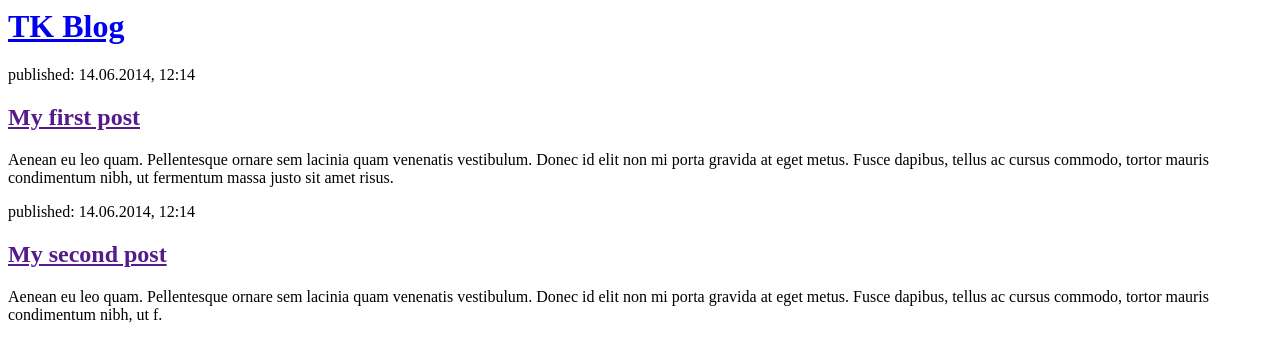
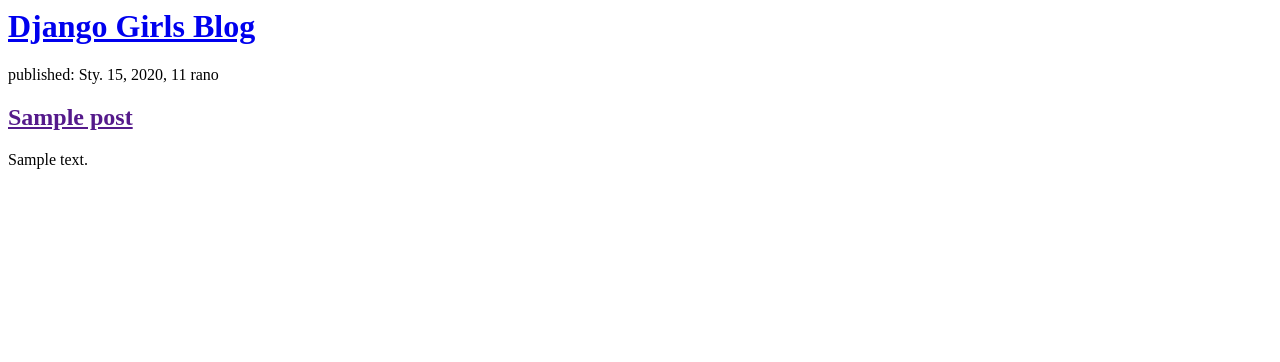
Before and after one commit to tomkor96/my-first-blog, a Django app: page / in a window 1280 px wide. Shown: the top 362 px of the page. Run offline with Django 3.2, Linux system fonts and the light colour scheme; tables that the repository leaves empty hold one stand-in row (values such as "Sample post").

Commit message:
Obsługa dynamicznego wczytywania postów

```diff
--- a/blog/templates/blog/post_list.html
+++ b/blog/templates/blog/post_list.html
@@ -4,19 +4,15 @@
     </head>
     <body>
         <div>
-            <h1><a href="/">TK Blog</a></h1>
+            <h1><a href="/">Django Girls Blog</a></h1>
         </div>
 
-        <div>
-            <p>published: 14.06.2014, 12:14</p>
-            <h2><a href="">My first post</a></h2>
-            <p>Aenean eu leo quam. Pellentesque ornare sem lacinia quam venenatis vestibulum. Donec id elit non mi porta gravida at eget metus. Fusce dapibus, tellus ac cursus commodo, tortor mauris condimentum nibh, ut fermentum massa justo sit amet risus.</p>
-        </div>
-
-        <div>
-            <p>published: 14.06.2014, 12:14</p>
-            <h2><a href="">My second post</a></h2>
-            <p>Aenean eu leo quam. Pellentesque ornare sem lacinia quam venenatis vestibulum. Donec id elit non mi porta gravida at eget metus. Fusce dapibus, tellus ac cursus commodo, tortor mauris condimentum nibh, ut f.</p>
-        </div>
+        {% for post in posts %}
+            <div>
+                <p>published: {{ post.published_date }}</p>
+                <h2><a href="">{{ post.title }}</a></h2>
+                <p>{{ post.text|linebreaksbr }}</p>
+            </div>
+        {% endfor %}
     </body>
 </html>
--- a/blog/views.py
+++ b/blog/views.py
@@ -1,5 +1,10 @@
 from django.shortcuts import render
+from django.utils import timezone
+from .models import Post
 
 
 def post_list(request):
-    return render(request, "blog/post_list.html", {})
+    posts = Post.objects.filter(published_date__lte=timezone.now()).order_by(
+        "published_date"
+    )
+    return render(request, "blog/post_list.html", {"posts": posts})
```
